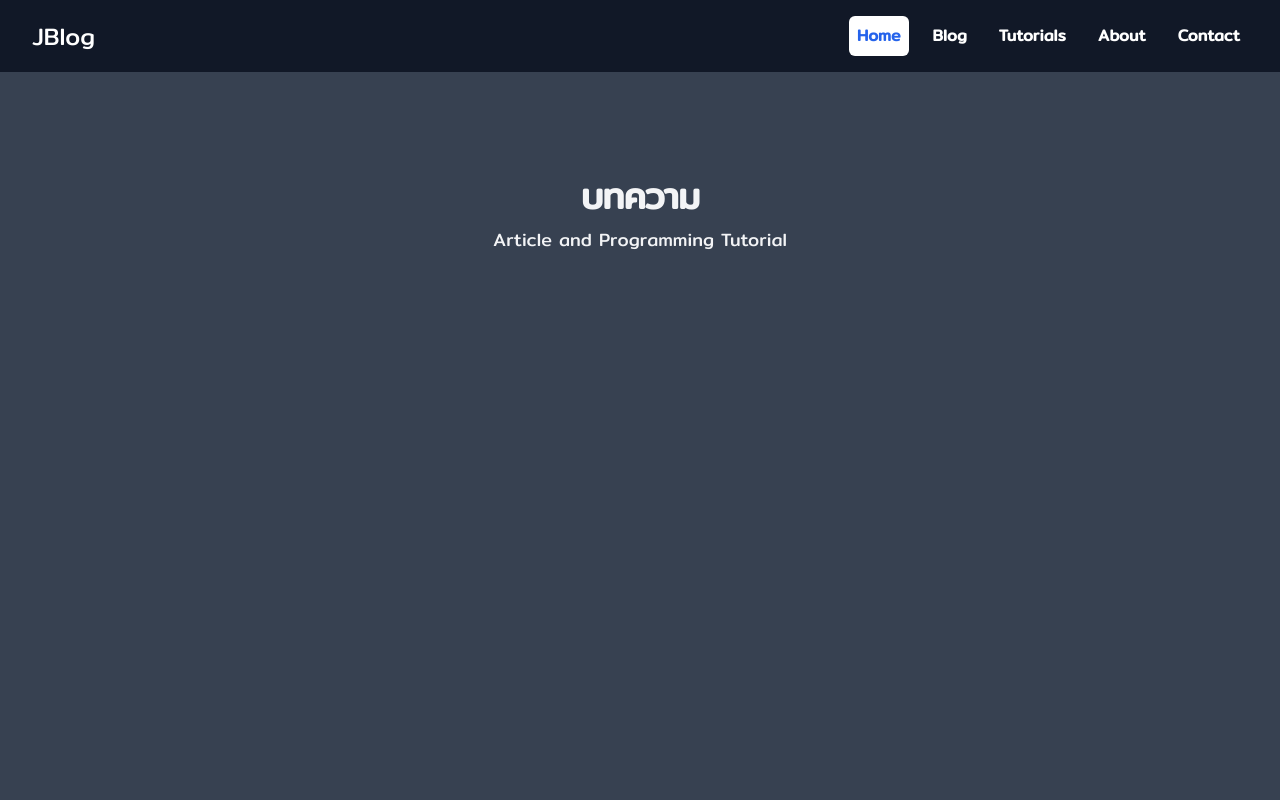
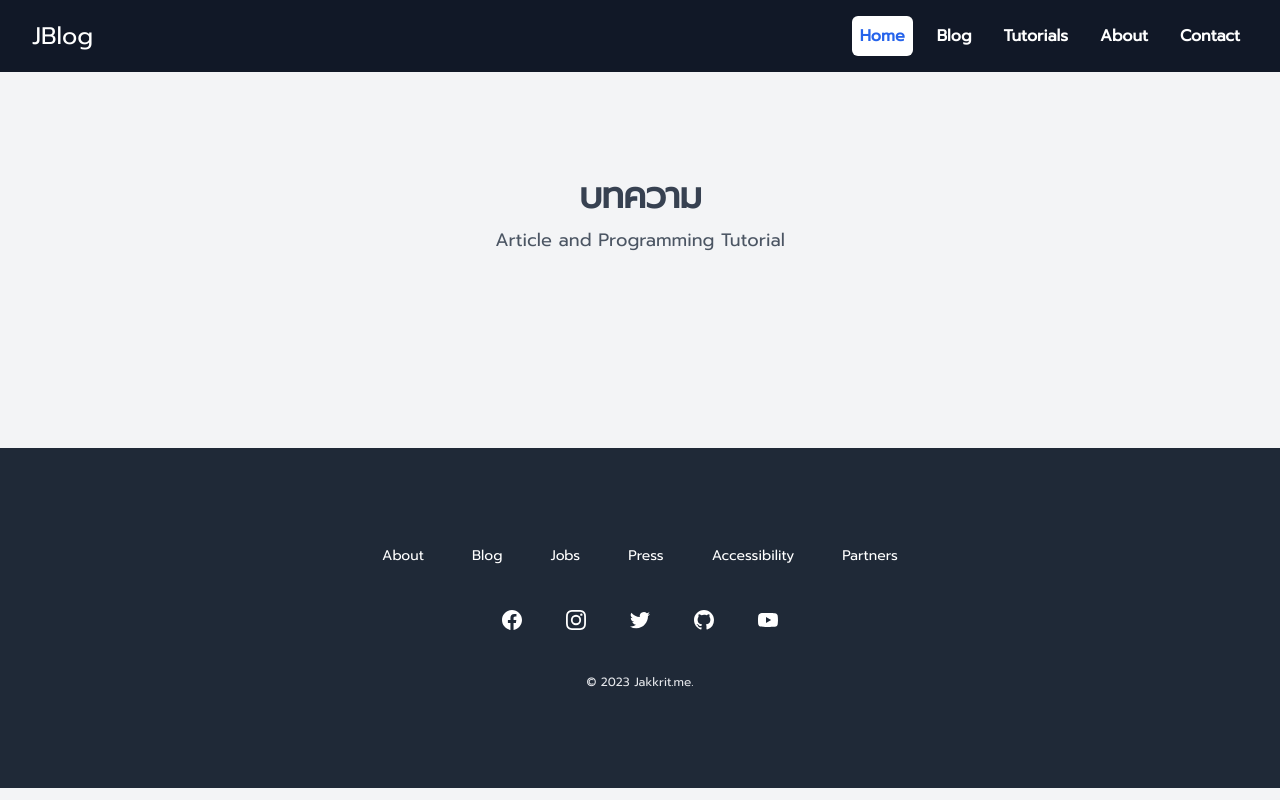
Before and after one commit to jakkrit-puts/web-blog-django, a Django app: page / in a window 1280 px wide. Run offline with Django 4.2, Linux system fonts and the light colour scheme; data that the repository does not hold is empty; some libraries are stand-ins or nearby versions.

Commit message:
update: change font

```diff
--- a/jstools/tailwind.config.js
+++ b/jstools/tailwind.config.js
@@ -16,7 +16,7 @@ module.exports = {
       ],
   theme: {
     fontFamily: {
-        display: ['Mitr', 'sans-serif'],
+        display: ['Prompt', 'sans-serif'],
     },
     extend: {
       colors: {
--- a/static/css/style.css
+++ b/static/css/style.css
@@ -814,23 +810,9 @@ video {
   border-width: 1px;
 }
 
-.border-b {
-  border-bottom-width: 1px;
-}
-
-.border-gray-200 {
-  --tw-border-opacity: 1;
-  border-color: rgb(229 231 235 / var(--tw-border-opacity));
-}
-
-.bg-gray-200 {
+.bg-gray-100 {
   --tw-bg-opacity: 1;
-  background-color: rgb(229 231 235 / var(--tw-bg-opacity));
-}
-
-.bg-gray-50 {
-  --tw-bg-opacity: 1;
-  background-color: rgb(249 250 251 / var(--tw-bg-opacity));
+  background-color: rgb(243 244 246 / var(--tw-bg-opacity));
 }
 
 .bg-gray-800 {
@@ -934,7 +917,7 @@ video {
 }
 
 .font-display {
-  font-family: Mitr, sans-serif;
+  font-family: Prompt, sans-serif;
 }
 
 .text-2xl {
@@ -995,6 +983,11 @@ video {
   color: rgb(37 99 235 / var(--tw-text-opacity));
 }
 
+.text-gray-100 {
+  --tw-text-opacity: 1;
+  color: rgb(243 244 246 / var(--tw-text-opacity));
+}
+
 .text-gray-200 {
   --tw-text-opacity: 1;
   color: rgb(229 231 235 / var(--tw-text-opacity));
--- a/templates/_base.html
+++ b/templates/_base.html
@@ -11,9 +11,9 @@
     <!-- Google font -->
   <link rel="preconnect" href="https://fonts.googleapis.com">
   <link rel="preconnect" href="https://fonts.gstatic.com" crossorigin>
-  <link href="https://fonts.googleapis.com/css2?family=Mitr&display=swap" rel="stylesheet">
+  <link href="https://fonts.googleapis.com/css2?family=Prompt&display=swap" rel="stylesheet">
 </head>
-<body class="font-display bg-gray-700">
+<body class="font-display bg-gray-100">
     <nav class="bg-gray-900 sticky top-0 z-50 px-4">
         <div class="container mx-auto flex justify-between items-center p-4">
             <div class="text-white text-2xl "><a href="/">JBlog</a></div>
@@ -56,7 +56,7 @@
         {% endblock content %}
     </div>
 
-    {% comment %} <footer class="bg-gray-800">
+  <footer class="bg-gray-800">
         <div class="mx-auto max-w-7xl overflow-hidden px-6 py-20 sm:py-24 lg:px-8">
           <nav class="-mb-6 columns-2 sm:flex sm:justify-center sm:space-x-12" aria-label="Footer">
             <div class="pb-6">
@@ -112,7 +112,7 @@
           </div>
           <p class="mt-10 text-center text-xs leading-5 text-gray-200">&copy; 2023 Jakkrit.me.</p>
         </div>
-      </footer> {% endcomment %}
+      </footer>
 
 </body>
 <script>
--- a/templates/index.html
+++ b/templates/index.html
@@ -3,8 +3,8 @@
 {% block content %}
 <div class="py-16 sm:py-24">
   <div class="mx-auto max-w-2xl text-center">
-    <h2 class="text-3xl font-bold tracking-tight text-gray-100 sm:text-4xl">บทความ</h2>
-    <p class="mt-2 lg:text-lg sm:text-xs lg:leading-8 text-gray-100">Article and Programming Tutorial</p>
+    <h2 class="text-3xl font-bold tracking-tight text-gray-700 sm:text-4xl">บทความ</h2>
+    <p class="mt-2 lg:text-lg sm:text-xs lg:leading-8 text-gray-600">Article and Programming Tutorial</p>
   </div>
   <div class="max-w-7xl px-10 py-6 mx-auto ">
     <div class="mx-auto mt-10 grid max-w-2xl grid-cols-1 gap-x-8 gap-y-20 lg:mx-0 lg:max-w-none lg:grid-cols-3 sm:grid-cols-2">
@@ -14,11 +14,11 @@
             <img class="h-56 lg:h-60 w-full object-cover" src="{{ item.photo.url }}" alt="" />
             <div class="p-3">
                 <span class="text-sm text-primary">{{ item.date }}</span>
-                <h3 class="font-semibold text-xl leading-6 text-gray-700 my-2">
+                <h3 class="font-semibold text-xl text-gray-700 my-2">
                   {{ item.title }}
                 </h3>
-                <p class="paragraph-normal text-gray-600">
-                  {{ item.title }}
+                <p class="break-words text-gray-800 text-base">
+                  {{ item.short_detail | truncatechars:80 }}
                 </p>
             </div>
           </div>
```
Also changed, not shown: other parts of static/css/style.css (+23 -36 lines), templates/blog/detail.html (+7 -7 lines), static/css/style.min.css.
